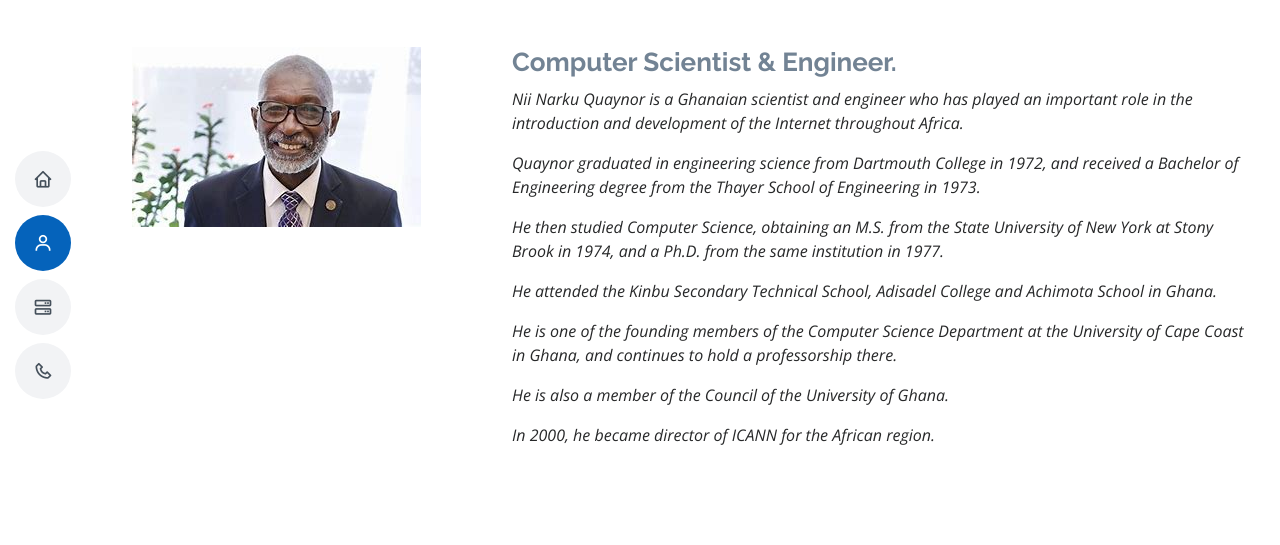
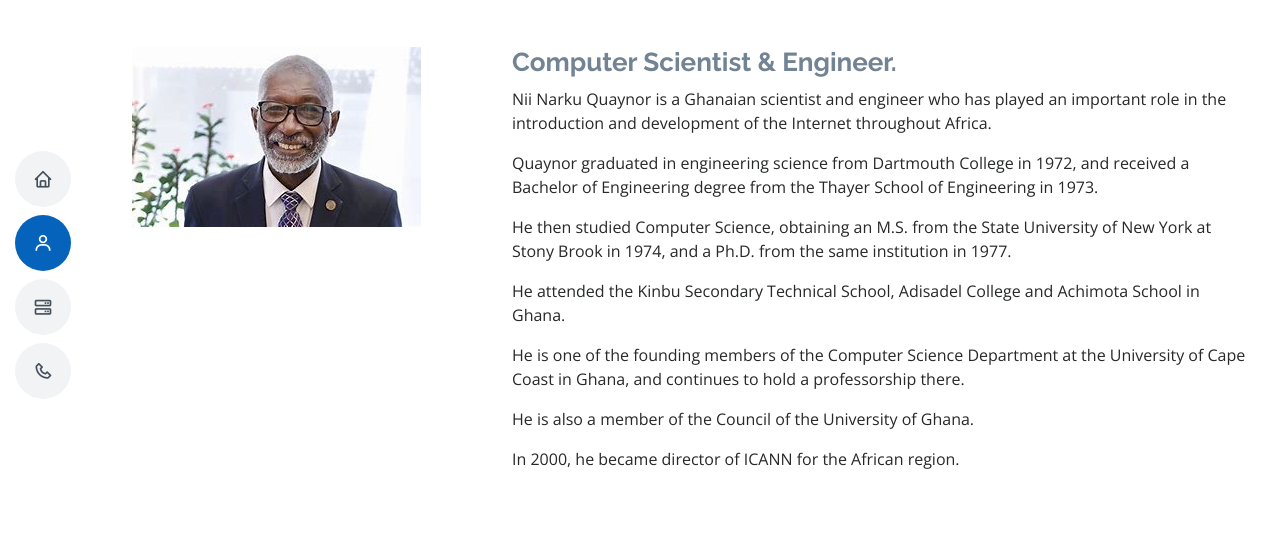
Before and after one commit to mireku098/prof_biography, a plain HTML site: page biography.html in a window 1280 px wide. Shown: the part 121-666 px from the top of the page. Drawn offline with nearby package versions, Linux system fonts and the light colour scheme.

Commit message:
Update biography.html

```diff
--- a/biography.html
+++ b/biography.html
@@ -1,124 +1,154 @@
 <!DOCTYPE html>
 <html lang="en">
-
   <head>
-  <meta charset="utf-8">
-  <meta content="width=device-width, initial-scale=1.0" name="viewport">
+    <meta charset="utf-8" />
+    <meta content="width=device-width, initial-scale=1.0" name="viewport" />
 
     <title>Group 14</title>
-  <meta content="" name="description">
-  <meta content="" name="keywords">
+    <meta content="" name="description" />
+    <meta content="" name="keywords" />
 
 
-  <!-- Google Fonts -->
-  <link href="https://fonts.googleapis.com/css?family=Open+Sans:300,300i,400,400i,600,600i,700,700i|Raleway:300,300i,400,400i,500,500i,600,600i,700,700i|Poppins:300,300i,400,400i,500,500i,600,600i,700,700i" rel="stylesheet">
+    <link
+      href="https://fonts.googleapis.com/css?family=Open+Sans:300,300i,400,400i,600,600i,700,700i|Raleway:300,300i,400,400i,500,500i,600,600i,700,700i|Poppins:300,300i,400,400i,500,500i,600,600i,700,700i"
+      rel="stylesheet"
+    />
 
-  <!-- Vendor CSS Files -->
-  <link href="assets/vendor/aos/aos.css" rel="stylesheet">
-  <link href="assets/vendor/bootstrap/css/bootstrap.min.css" rel="stylesheet">
-  <link href="assets/vendor/bootstrap-icons/bootstrap-icons.css" rel="stylesheet">
-  <link href="assets/vendor/boxicons/css/boxicons.min.css" rel="stylesheet">
-  <link href="assets/vendor/glightbox/css/glightbox.min.css" rel="stylesheet">
-  <link href="assets/vendor/swiper/swiper-bundle.min.css" rel="stylesheet">
 
-  <!-- Template Main CSS File -->
-  <link href="assets/css/style.css" rel="stylesheet">
+    <link href="assets/vendor/aos/aos.css" rel="stylesheet" />
+    <link
+      href="assets/vendor/bootstrap/css/bootstrap.min.css"
+      rel="stylesheet"
+    />
+    <link
+      href="assets/vendor/bootstrap-icons/bootstrap-icons.css"
+      rel="stylesheet"
+    />
+    <link href="assets/vendor/boxicons/css/boxicons.min.css" rel="stylesheet" />
+    <link
+      href="assets/vendor/glightbox/css/glightbox.min.css"
+      rel="stylesheet"
+    />
+    <link href="assets/vendor/swiper/swiper-bundle.min.css" rel="stylesheet" />
 
+
+    <link href="assets/css/style.css" rel="stylesheet" />
   </head>
 
   <body>
-
     <i class="bi bi-list mobile-nav-toggle d-lg-none"></i>
 
     <header id="header" class="d-flex flex-column justify-content-center">
-
       <nav id="navbar" class="navbar nav-menu">
         <ul>
-        <li><a href="index.html" class="nav-link scrollto "><i class="bx bx-home"></i> <span>Home</span></a></li>
-        <li><a href="biography.html" class="nav-link scrollto active"><i class="bx bx-user"></i> <span>Biography & Awards</span></a></li>
-       <li><a href="work.html" class="nav-link scrollto "><i class="bx bx-server"></i> <span>Works</span></a></li>
-        <li><a href="contact.html" class="nav-link scrollto "><i class="bx bx-phone"></i> <span>Contact</span></a></li>
-
+          <li>
+            <a href="index.html" class="nav-link scrollto"
+              ><i class="bx bx-home"></i> <span>Home</span></a
+            >
+          </li>
+          <li>
+            <a href="biography.html" class="nav-link scrollto active"
+              ><i class="bx bx-user"></i> <span>Biography & Awards</span></a
+            >
+          </li>
+          <li>
+            <a href="work.html" class="nav-link scrollto"
+              ><i class="bx bx-server"></i> <span>Works</span></a
+            >
+          </li>
+          <li>
+            <a href="contact.html" class="nav-link scrollto"
+              ><i class="bx bx-phone"></i> <span>Contact</span></a
+            >
+          </li>
         </ul>
       </nav>
-
     </header>
 
-
-
     <main id="main">
-
-    <!-- ======= About Section ======= -->
       <section id="about" class="about">
         <div class="container" data-aos="fade-up">
-
           <div class="section-title">
             <h2>Biography</h2>
           </div>
 
           <div class="row">
             <div class="col-lg-4">
-            <img src="prof4.jpg" class="img-fluid" alt="">
+              <img src="prof4.jpg" class="img-fluid" alt="" />
             </div>
             <div class="col-lg-8 pt-4 pt-lg-0 content">
-            <h3>Computer Scientist  &amp; Engineer.</h3>
-            <p class="fst-italic">
-              Nii Narku Quaynor is a Ghanaian scientist and engineer who has played an important role in the introduction and development of the Internet throughout Africa.
+              <h3>Computer Scientist &amp; Engineer.</h3>
+              <p>
+                Nii Narku Quaynor is a Ghanaian scientist and engineer who has
+                played an important role in the introduction and development of
+                the Internet throughout Africa.
               </p>
-            <p class="fst-italic">
-              Quaynor graduated in engineering science from Dartmouth College in 1972, and received a Bachelor of Engineering degree from the Thayer School of Engineering in 1973.
+              <p>
+                Quaynor graduated in engineering science from Dartmouth College
+                in 1972, and received a Bachelor of Engineering degree from the
+                Thayer School of Engineering in 1973.
               </p>
-            <p class="fst-italic"> He then studied Computer Science, obtaining an M.S. from the State University of New York at Stony Brook in 1974, and a Ph.D. from the same institution in 1977.
+              <p>
+                He then studied Computer Science, obtaining an M.S. from the
+                State University of New York at Stony Brook in 1974, and a Ph.D.
+                from the same institution in 1977.
               </p>
-            <p class="fst-italic">
-            He attended the Kinbu Secondary Technical School, Adisadel College and Achimota School in Ghana.
+              <p>
+                He attended the Kinbu Secondary Technical School, Adisadel
+                College and Achimota School in Ghana.
               </p>
-            <p class="fst-italic">
-            He is one of the founding members of the Computer Science Department at the University of Cape Coast in Ghana, and continues to hold a professorship there.
+              <p>
+                He is one of the founding members of the Computer Science
+                Department at the University of Cape Coast in Ghana, and
+                continues to hold a professorship there.
               </p>
-          <p class="fst-italic"> He is also a member of the Council of the University of Ghana.</p>
-          <p class="fst-italic">In 2000, he became director of ICANN for the African region.</p>
+              <p>
+                He is also a member of the Council of the University of Ghana.
+              </p>
+              <p>
+                In 2000, he became director of ICANN for the African region.
+              </p>
             </div>
           </div>
-
         </div>
       </section>
       <section id="about" class="about">
         <div class="container" data-aos="fade-up">
-
           <div class="section-title">
             <h2>Awards</h2>
           </div>
 
           <div class="row">
             <div class="col-lg-4">
-            <img src="prof2.jpg" class="img-fluid" alt="">
+              <img src="prof2.jpg" class="img-fluid" alt="" />
             </div>
             <div class="col-lg-8 pt-4 pt-lg-0 content">
               <h3>Awards &amp; Recognition</h3>
               <p>
-                He was awarded the 2015 ICANN Multi-stakeholder Ethos Award together with Cheryl Langdon Orr.
+                He was awarded the 2015 ICANN Multi-stakeholder Ethos Award
+                together with Cheryl Langdon Orr.
               </p>
               <p>
-               Also on 26 June 2013, he was selected for induction into the Internet Hall of Fame by the Internet Society.
+                Also on 26 June 2013, he was selected for induction into the
+                Internet Hall of Fame by the Internet Society.
               </p>
-              <p> In December 2007, Quaynor was awarded the Jonathan B. Postel Service Award from the IETF (The Internet Engineering Task Force .
+              <p>
+                In December 2007, Quaynor was awarded the Jonathan B. Postel
+                Service Award from the IETF (The Internet Engineering Task Force
+                .
               </p>
-
             </div>
           </div>
-
         </div>
       </section>
-
-
-
     </main>
 
-
     <div id="preloader"></div>
-  <a href="#" class="back-to-top d-flex align-items-center justify-content-center"><i class="bi bi-arrow-up-short"></i></a>
-
+    <a
+      href="#"
+      class="back-to-top d-flex align-items-center justify-content-center"
+      ><i class="bi bi-arrow-up-short"></i
+    ></a>
 
     <script src="assets/vendor/purecounter/purecounter_vanilla.js"></script>
     <script src="assets/vendor/aos/aos.js"></script>
@@ -129,9 +159,6 @@
     <script src="assets/vendor/typed.js/typed.min.js"></script>
     <script src="assets/vendor/waypoints/noframework.waypoints.js"></script>
 
-
     <script src="assets/js/main.js"></script>
-
   </body>
-
 </html>
```
Lines whose indentation alone changed are shown as unchanged.
